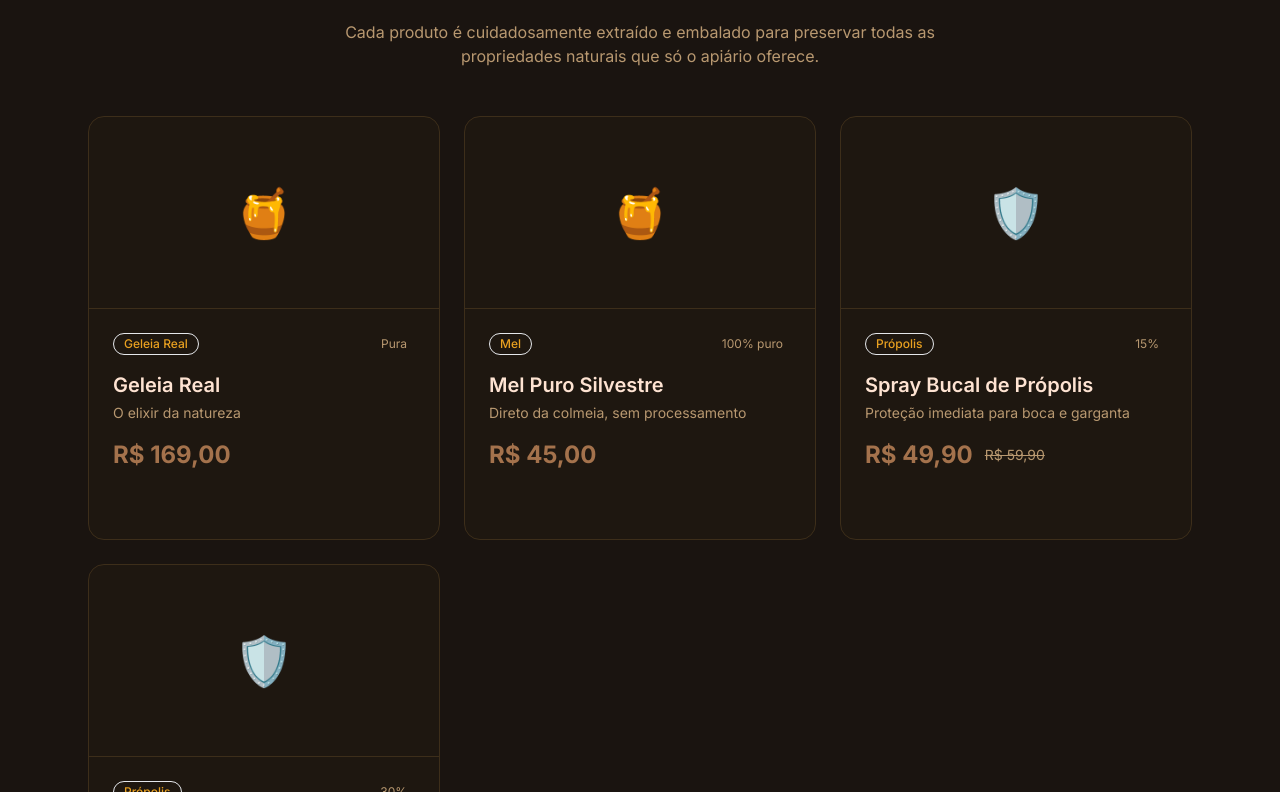
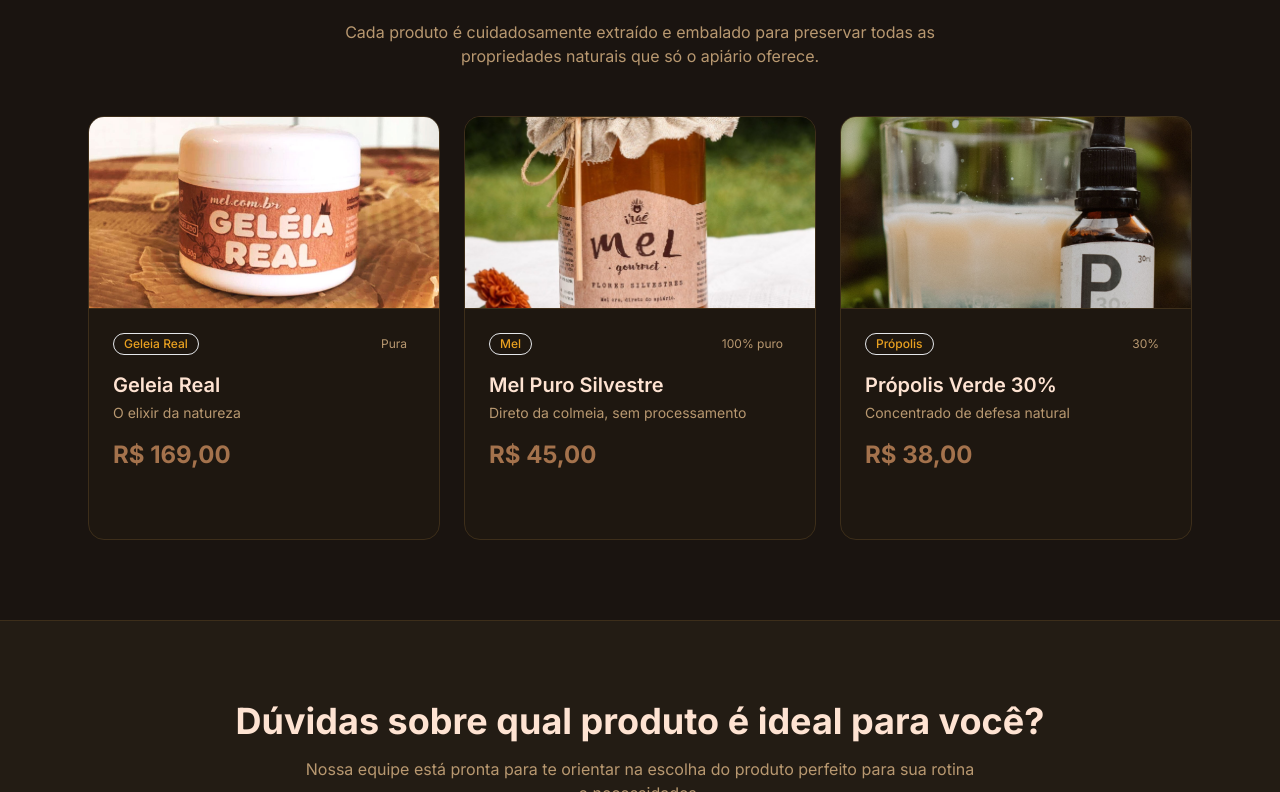
Before and after one commit to sevenstamp777/apicolas-products-site, a Next.js app: page / in a window 1280 px wide. Shown: the part 1188-1980 px from the top of the page. Built offline with nearby package versions, Linux system fonts and the light colour scheme.

Commit message:
Fix: show product images in ProductCard + remove spray bucal

```diff
--- a/components/ProductCard.js
+++ b/components/ProductCard.js
@@ -4,9 +4,13 @@
   return (
     <Link href={`/produtos/${product.id}`} className="group block">
       <div className="rounded-2xl bg-[var(--card)] border border-[var(--border)] overflow-hidden transition-all duration-300 group-hover:shadow-xl group-hover:shadow-black/20 group-hover:border-[var(--accent)]/40">
-        {/* Image placeholder */}
-        <div className="h-48 bg-gradient-to-br from-[var(--accent)]/5 via-[var(--accent-light)]/10 to-[var(--honey)]/5 border-b border-[var(--border)] flex items-center justify-center">
-          <span className="text-5xl">{product.category === 'Própolis' ? '🛡️' : '🍯'}</span>
+        {/* Image */}
+        <div className="h-48 bg-gradient-to-br from-[var(--accent)]/5 via-[var(--accent-light)]/10 to-[var(--honey)]/5 border-b border-[var(--border)] flex items-center justify-center overflow-hidden">
+          {product.image ? (
+            <img src={product.image} alt={product.name} className="w-full h-full object-cover group-hover:scale-105 transition-transform duration-300" />
+          ) : (
+            <span className="text-5xl">{product.category === 'Própolis' ? '🛡️' : '🍯'}</span>
+          )}
         </div>
 
         <div className="p-6 space-y-4">
--- a/content/products/propolis-spray-bucal.json
+++ /dev/null
@@ -1,31 +0,0 @@
-{
-  "id": "propolis-spray-bucal",
-  "name": "Spray Bucal de Própolis",
-  "subtitle": "Proteção imediata para boca e garganta",
-  "category": "Própolis",
-  "strength": "15%",
-  "description": "Spray sublingual de própolis verde 15% com alecrim e stevia. Fórmula sem álcool, prática para uso ao longo do dia. Ideal para viagens, escritório e atividades ao ar livre.",
-  "benefits": [
-    "Alívio imediato de irritação",
-    "Hálito fresco",
-    "Proteção bucal",
-    "Conveniência em formato spray"
-  ],
-  "usage": "2-3 borrifadas na boca ou garganta, sempre que necessário. Não exceder 10 borrifadas/dia.",
-  "dosage": "2 borrifadas por aplicação",
-  "presentation": "Frasco spray de 30mL",
-  "shelfLife": "12 meses",
-  "storage": "Local fresco e ao abrigo da luz",
-  "image": "/products/propolis-spray-bucal.jpg",
-  "certifications": ["Sem álcool", "Vegano", "Rastreável"],
-  "ingredients": [
-    "Extrato de própolis verde (15%)",
-    "Extrato de alecrim",
-    "Stevia",
-    "Água purificada"
-  ],
-  "origin": "Apiário próprio, cerrado brasileiro",
-  "weight": 0.04,
-  "price": "R$ 49,90",
-  "oldPrice": "R$ 59,90"
-}
```
